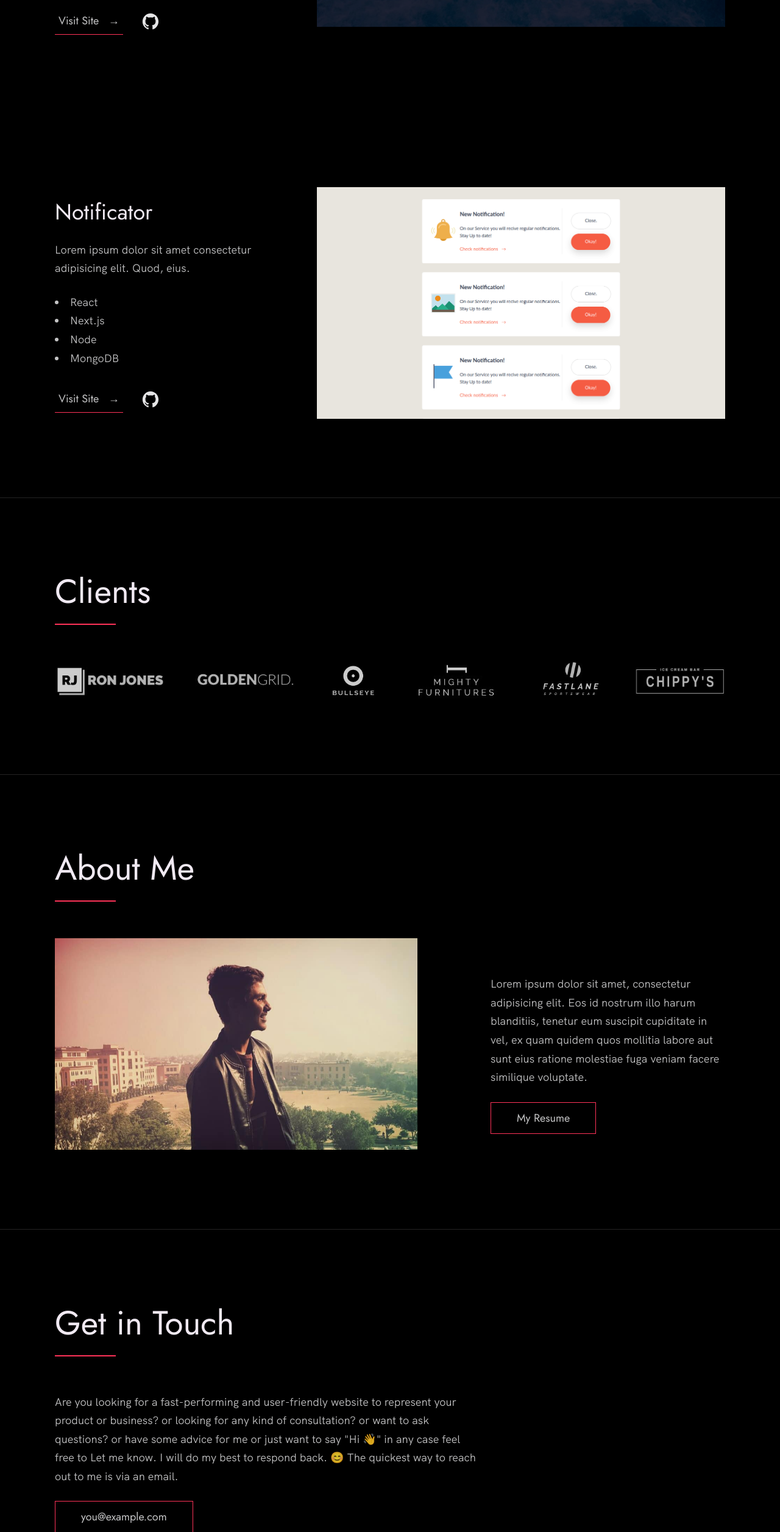
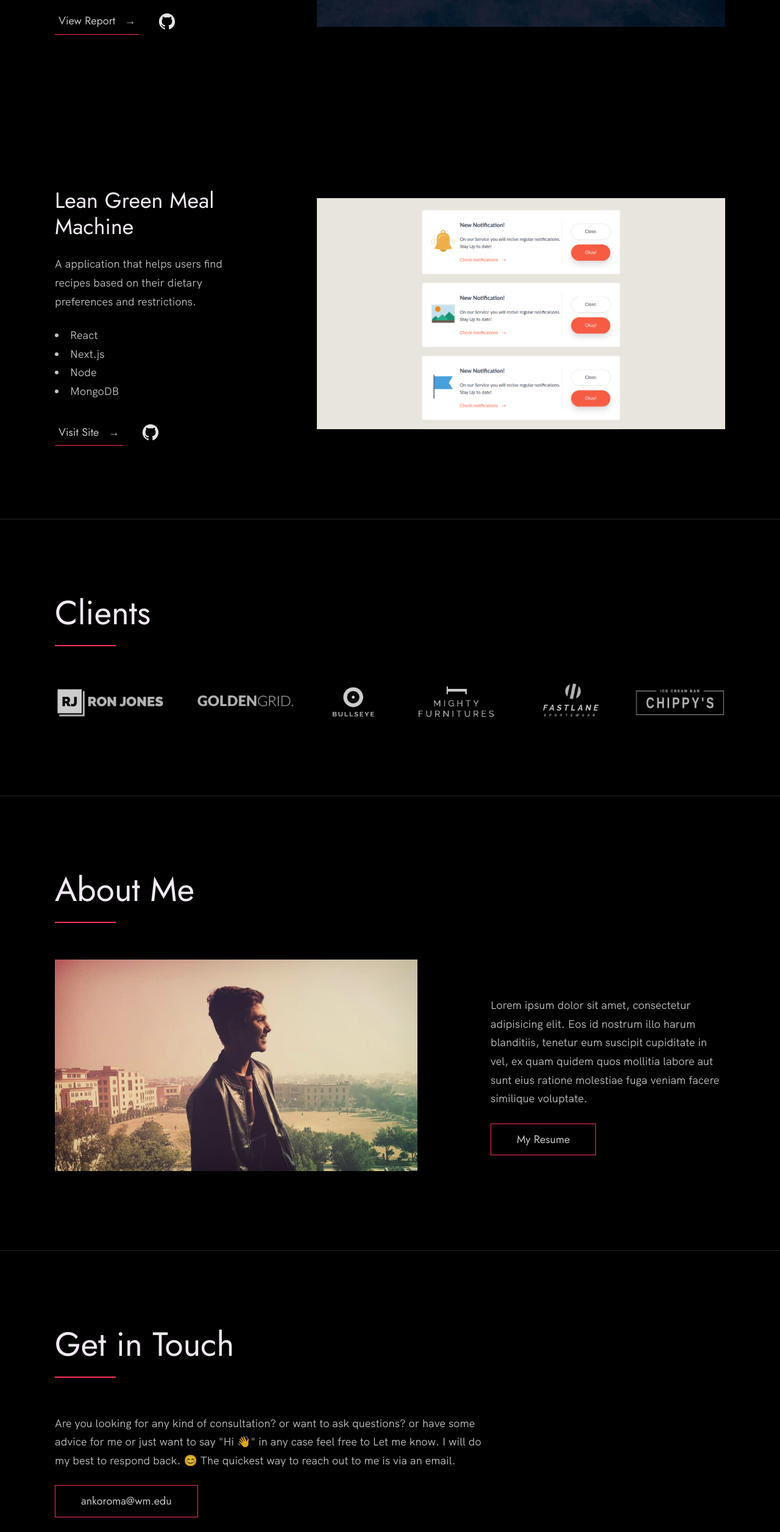
Before and after one commit to ankoroma/portfolio, a plain HTML site: page index.html in a window 1280 px wide. Shown: the part 2048-4561 px from the top of the page at 61% size. Drawn offline with Linux system fonts and the light colour scheme.

Commit message:
template

```diff
--- a/index.html
+++ b/index.html
@@ -119,9 +119,9 @@
 
               <div class="work__links">
                 <a href="#" class="link__text">
-                  Visit Site <span>&rarr;</span>
+                  View Report <span>&rarr;</span>
                 </a>
-                <a href="#">
+                <a href="https://github.com/ankoroma/director-crew-network">
                   <img src="./images/github.svg" class="work__code" title="View Source Code" alt="GitHub">
                 </a>
               </div>
@@ -133,10 +133,10 @@
 
           <div class="work__box">
             <div class="work__text">
-              <h3>Notificator</h3>
+              <h3>Lean Green Meal Machine</h3>
               <p>
-                Lorem ipsum dolor sit amet consectetur adipisicing elit. Quod,
-                eius.
+                A application that helps users find recipes based on their
+                dietary preferences and restrictions.
               </p>
               <ul class="work__list">
                 <li>React</li>
@@ -149,7 +149,7 @@
                 <a href="#" class="link__text">
                   Visit Site <span>&rarr;</span>
                 </a>
-                <a href="#">
+                <a href="https://github.com/ankoroma/LGMM-Project">
                   <img src="./images/github.svg" class="work__code" title="View Source Code" alt="GitHub">
                 </a>
               </div>
@@ -213,15 +213,13 @@
       <h2>Get in Touch</h2>
       <div class="contact__info">
         <p>
-          Are you looking for a fast-performing and user-friendly website to
-          represent your product or business? or looking for any kind of
-          consultation? or want to ask questions? or have some advice for me
-          or just want to say "Hi 👋" in any case feel free to Let me know. I
-          will do my best to respond back. 😊 The quickest way to reach out to
-          me is via an email.
+          Are you looking for any kind of consultation? or want to ask questions?
+          or have some advice for me or just want to say "Hi 👋" in any case feel
+          free to Let me know. I will do my best to respond back. 😊 The quickest
+          way to reach out to me is via an email.
         </p>
         <!-- Replace the email with yours -->
-        <a href="mailto:you@example.com" class="btn">you@example.com</a>
+        <a href="mailto:ankoroma@wm.edu" class="btn">ankoroma@wm.edu</a>
       </div>
     </div>
   </section>
@@ -238,7 +236,7 @@
           </a>
         </li>
         <li class="footer__social-link-item">
-          <a href="https://github.com/nisarhassan12/" title="Link to Github Profile">
+          <a href="https://github.com/ankoroma/" title="Link to Github Profile">
             <img src="./images/github.svg" class="footer__social-image" alt="Github">
           </a>
         </li>
@@ -248,7 +246,7 @@
           </a>
         </li>
         <li class="footer__social-link-item">
-          <a href=https://www.linkedin.com/in/nisar-hassan-naqvi-413466199/">
+          <a href="https://www.linkedin.com/in/alhassankoroma/">
             <img src="./images/linkedin.svg" title="Link to Linkedin Profile" class="footer__social-image" alt="Linkedin">
           </a>
         </li>
```
